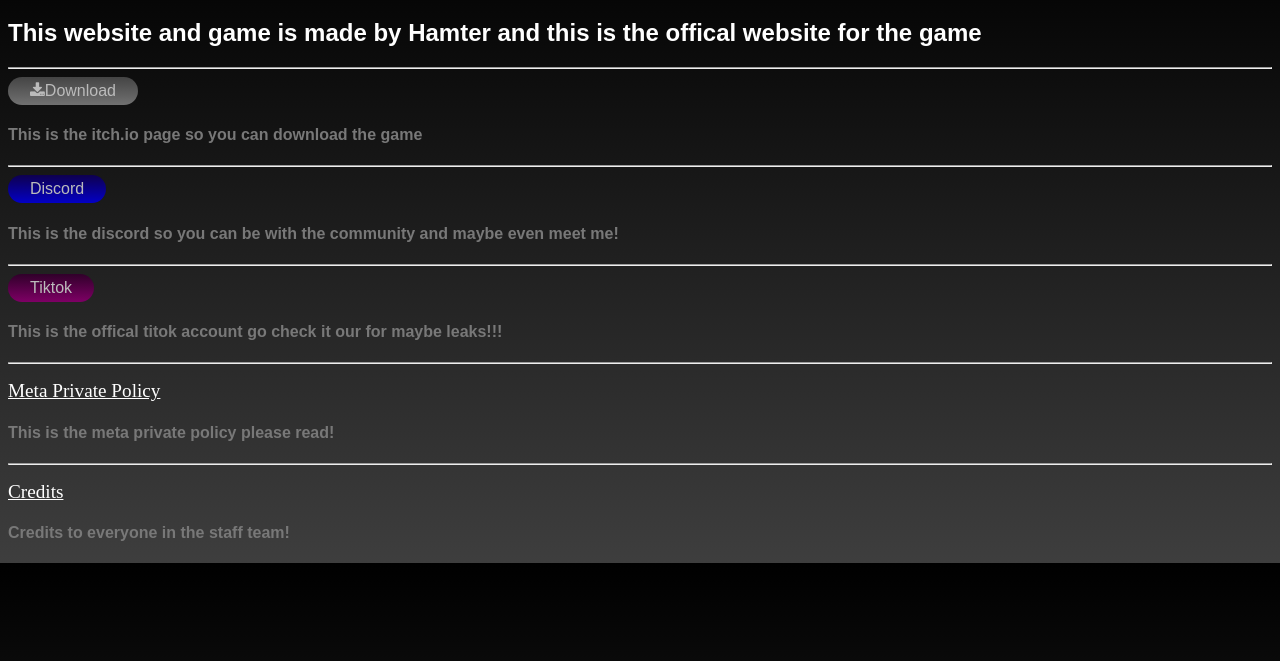
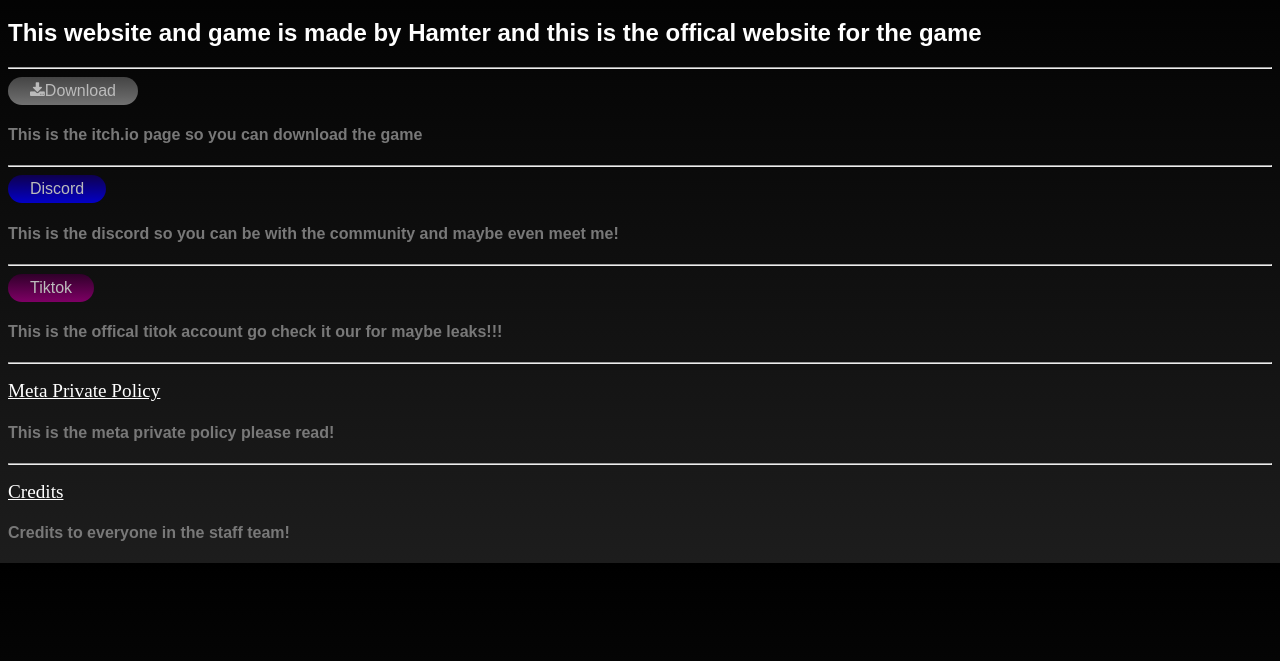
Before and after one commit to HamterVR/HamterVR.github.io, a plain HTML site: page index.html in a window 1280 px wide. Shown: the part 61-722 px from the top of the page. Drawn offline with Linux system fonts and the light colour scheme; a web font is replaced by a local one.

Commit message:
backround changes and trying to fix credits for now just go to hamtervr.github.io/credits/

```diff
--- a/Style.css
+++ b/Style.css
@@ -2,7 +2,7 @@
 @import url("https://cdnjs.cloudflare.com/ajax/libs/font-awesome/4.7.0/css/font-awesome.min.css"); /* button font */
 
 body {
-    background-image: linear-gradient(black,rgb(62, 62, 62));
+    background-image: linear-gradient(black,rgb(29, 29, 29));
 }
 
 h1 {
```
